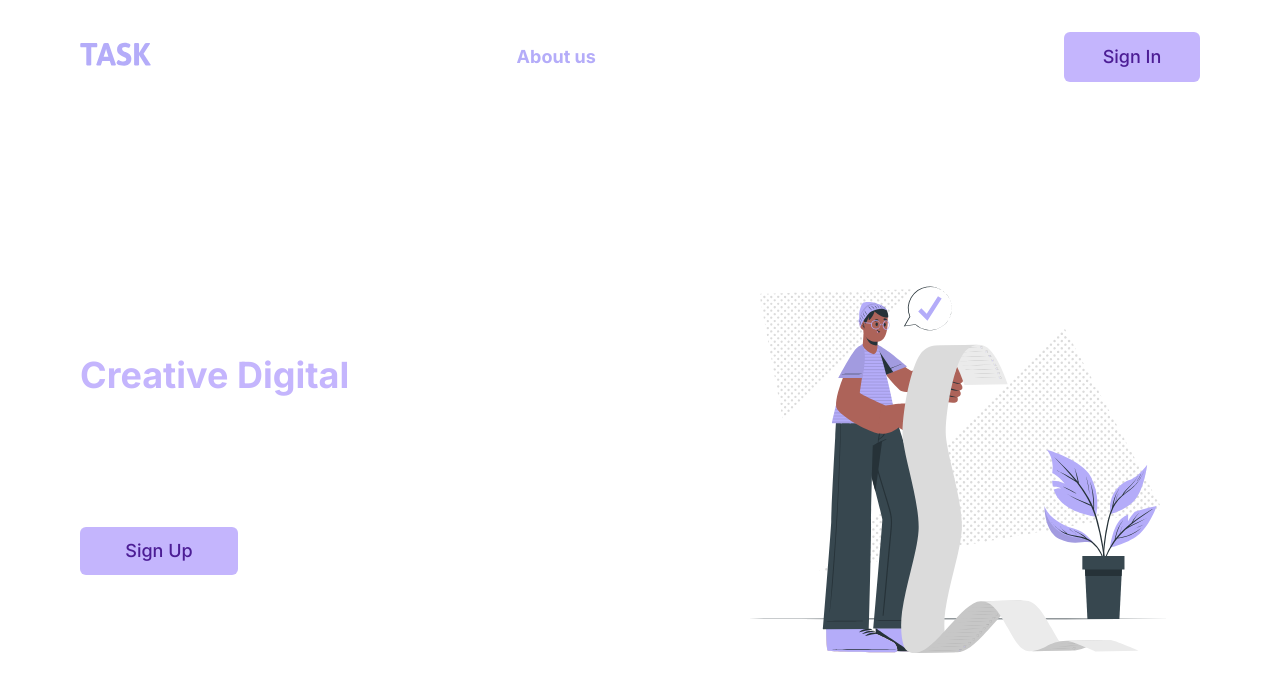
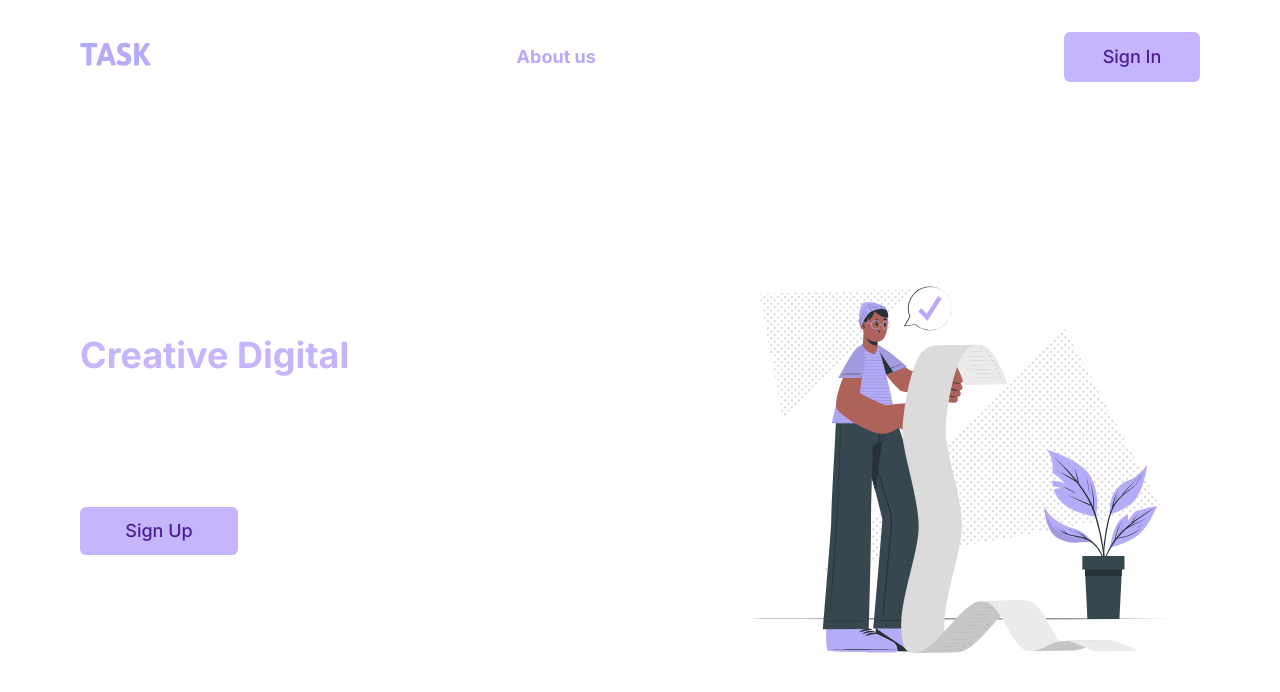
Before and after one commit to yabaernesto/task-manager, a Next.js app: page / in a window 1280 px wide. Shown: the top 692 px of the page. Built offline with nearby package versions, Linux system fonts and the light colour scheme.

Commit message:
fix: problemas de alinhamentos

```diff
--- a/src/app/page.tsx
+++ b/src/app/page.tsx
@@ -10,7 +10,7 @@ export default function Home() {
         <Header />
 
         <main className="flex flex-col justify-end space-y-4 lg:w-full lg:flex-grow lg:flex-row lg:items-center lg:justify-around">
-          <div className="mt-10 flex flex-col space-y-10">
+          <div className="flex flex-col space-y-10">
             <div className="space-y-6">
               <h1 className="text-2xl font-bold lg:text-4xl">
                 <span className="font-bold leading-10 text-violet-300">
```
